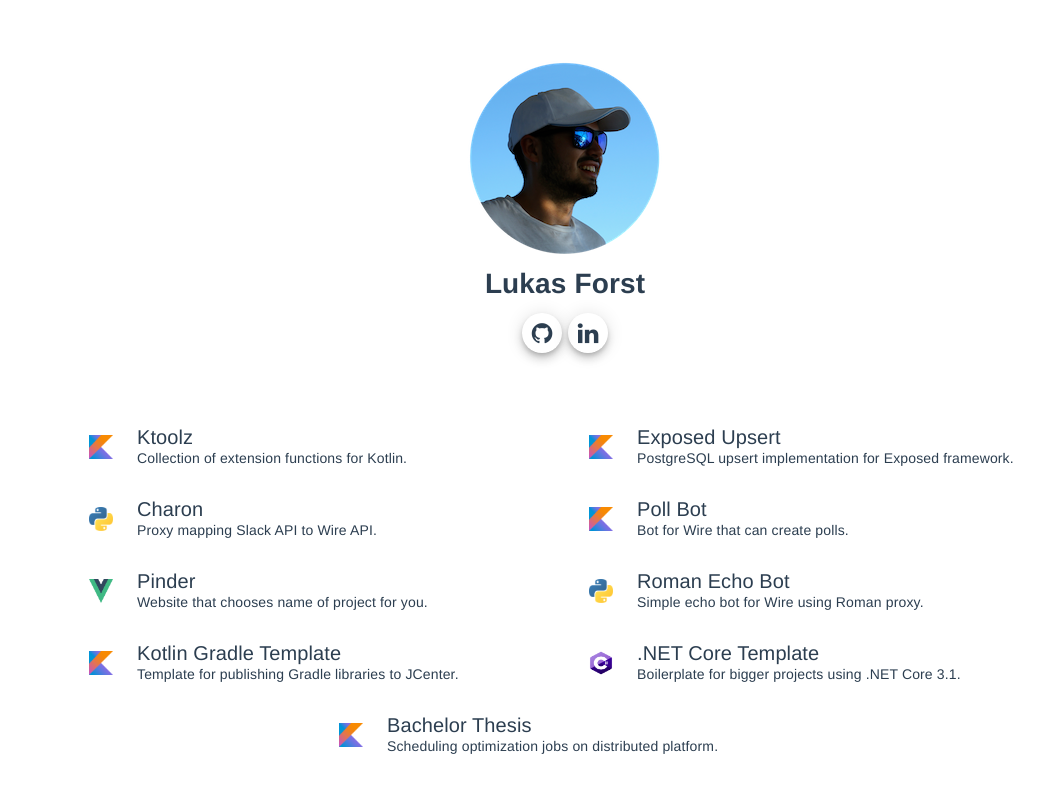
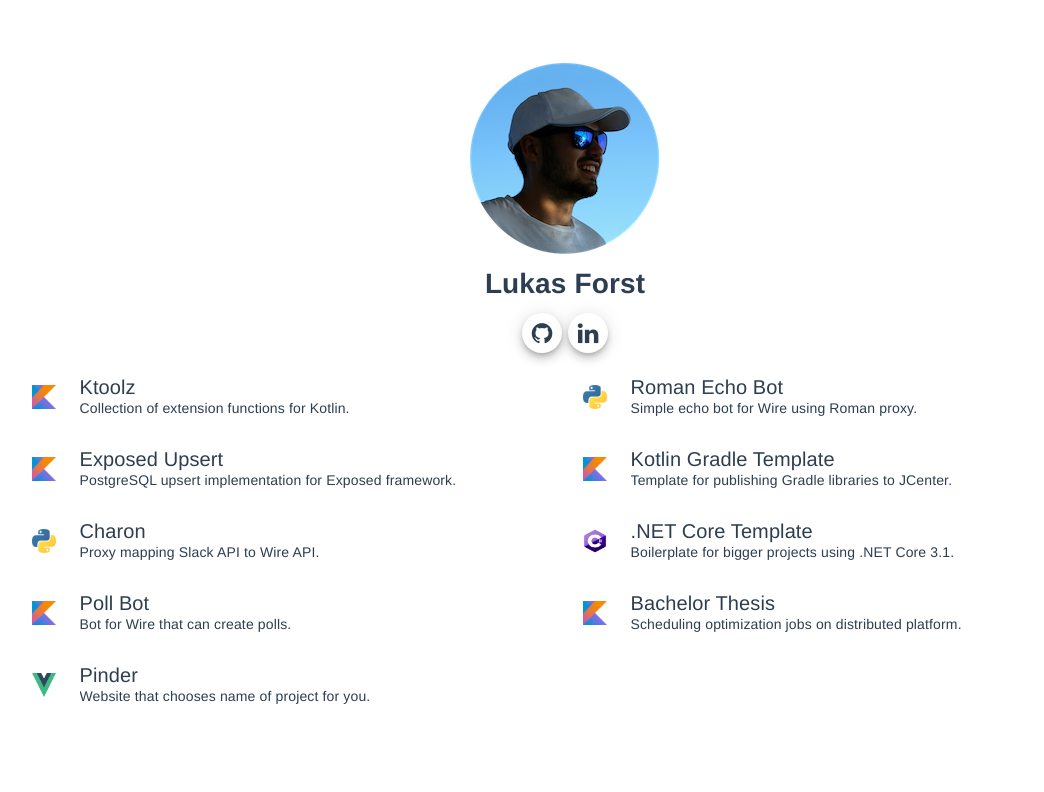
Before and after one commit to LukasForst/lukas.forst.dev, a Vue app: page / in a window 1280 px wide. Shown: the top 792 px of the page, without its empty margins (75-1119 px from the left). Built offline with nearby package versions, Linux system fonts and the light colour scheme.

Commit message:
add two columns

```diff
--- a/src/componenets/Project.vue
+++ b/src/componenets/Project.vue
@@ -31,19 +31,16 @@
     }
 </script>
 
-<style scoped lang="css">
+<style scoped>
+
     .project {
-        display: flex;
-        justify-content: center;
-        flex-basis: 100%;
-        min-width: 100px;
-        width: 100%;
+        width: 500px;
         max-width: 500px;
+        display: inline-block;
+        text-align: center;
     }
 
     .project-link {
-        display: inline-block;
-        width: 100%;
         transition: background-color .5s;
     }
 
--- a/src/componenets/Projects.vue
+++ b/src/componenets/Projects.vue
@@ -1,4 +1,5 @@
 <template>
+    <div class="projects-container">
         <md-list id="projects" class="md-double-line">
             <Project v-for="project in projects" :key="project.title"
                      :title="project.title"
@@ -7,6 +8,7 @@
                      :language="project.language"
             />
         </md-list>
+    </div>
 </template>
 
 <script>
@@ -79,17 +81,15 @@
 </script>
 
 <style scoped>
+    .projects-container {
+        overflow-x: hidden;
+        margin-left: 5%;
+        margin-right: 10%;
+    }
+
     #projects {
+        display: inline-block;
         text-align: center;
-        /*display: inline-block;*/
-        vertical-align: top;
-        margin-top: 50px;
-
-        display: flex;
-        flex-direction: row;
-        flex-wrap: wrap;
-        max-width: 100%;
-        overflow-x: hidden;
-        justify-content: center;
+        columns: 500px 2;
     }
 </style>
```
Lines whose indentation alone changed are shown as unchanged.
